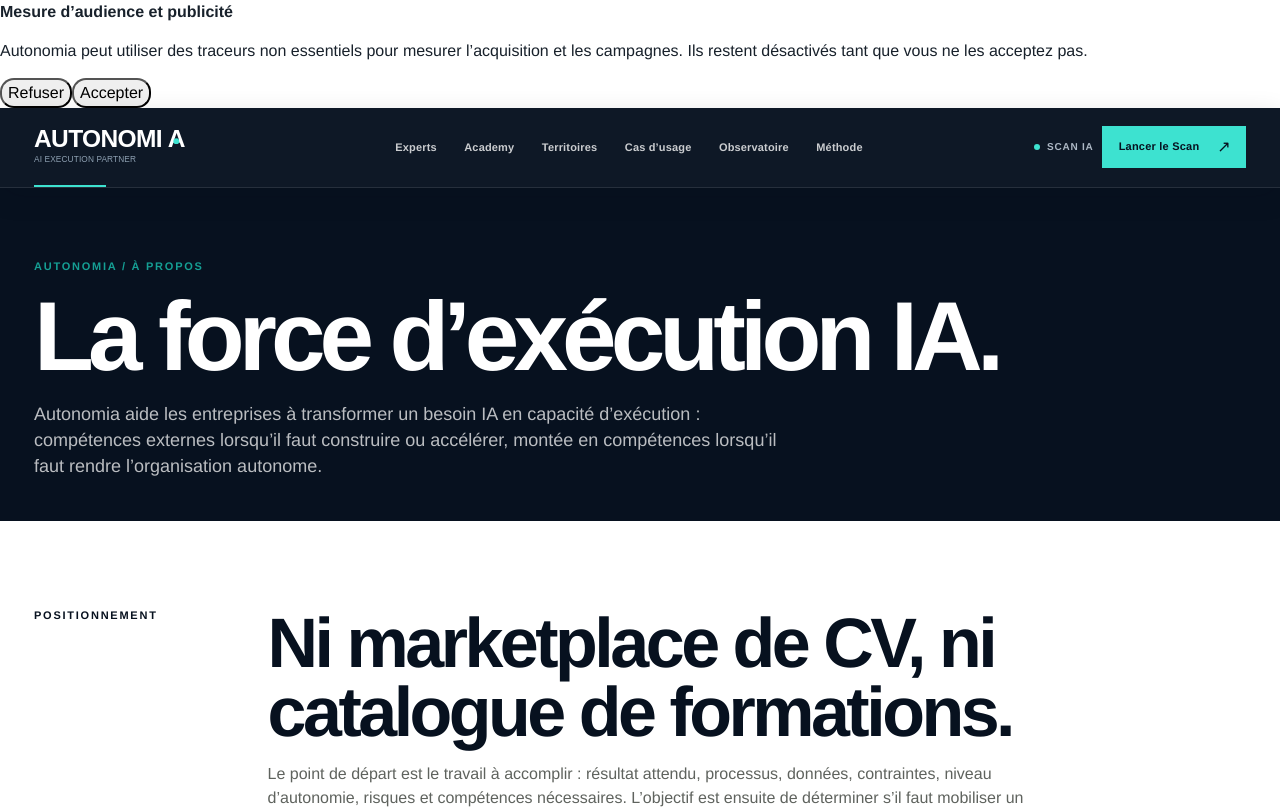
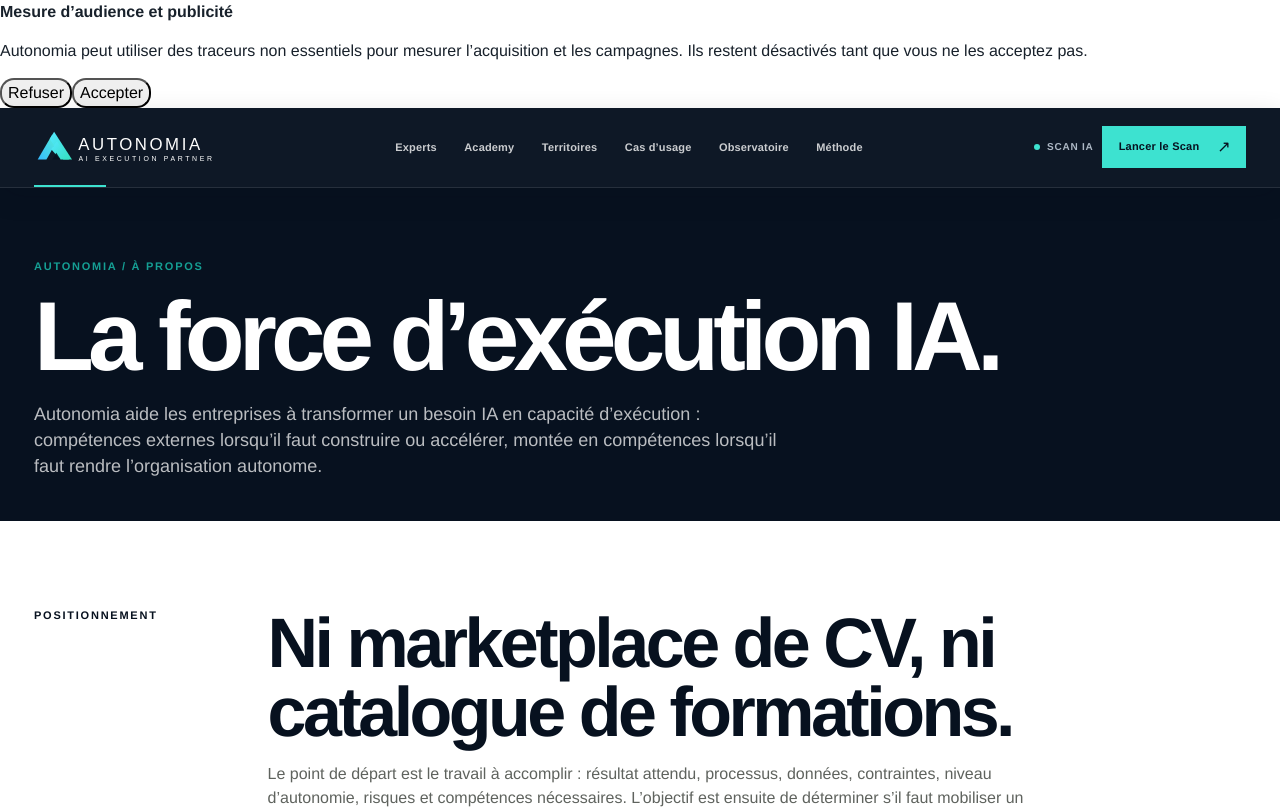
Before and after one commit to aristote-app/Autonomia-MCP, a Next.js app in the folder site/: page /a-propos in a window 1280 px wide. Shown: the top 809 px of the page. Built offline with nearby package versions, Linux system fonts and the light colour scheme; no server answers.

Commit message:
Match Autonomia header logo to CV reference

```diff
--- a/site/components/AutonomiaLogo.js
+++ b/site/components/AutonomiaLogo.js
@@ -1,12 +1,51 @@
-export default function AutonomiaLogo({ width = 190, inverse = true }) {
-  const primary = inverse ? "#FFFFFF" : "#07111f";
-  const secondary = inverse ? "#8ea0b2" : "#66717d";
+export default function AutonomiaLogo({ width = 260 }) {
   return (
-    <svg width={width} viewBox="0 0 240 52" role="img" aria-label="AUTONOMIA — AI EXECUTION PARTNER" className="autonomiaLogoSvg">
-      <text x="0" y="27" fill={primary} fontFamily="Arial, Helvetica, sans-serif" fontSize="31" fontWeight="700" letterSpacing="-0.8">AUTONOMI</text>
-      <text x="169" y="27" fill={primary} fontFamily="Arial, Helvetica, sans-serif" fontSize="31" fontWeight="700">A</text>
-      <circle cx="179.8" cy="19.2" r="3.7" fill="#3de2d0" />
-      <text x="0" y="45" fill={secondary} fontFamily="Arial, Helvetica, sans-serif" fontSize="10.5" fontWeight="400" letterSpacing="0.15">AI EXECUTION PARTNER</text>
+    <svg
+      width={width}
+      viewBox="0 0 520 105"
+      role="img"
+      aria-label="AUTONOMIA — AI EXECUTION PARTNER"
+      className="autonomiaLogoSvg"
+    >
+      <defs>
+        <linearGradient id="aGrad1" x1="0" y1="0" x2="1" y2="1">
+          <stop offset="0%" stopColor="#54E7FF"/>
+          <stop offset="100%" stopColor="#35E0C0"/>
+        </linearGradient>
+        <linearGradient id="aGrad2" x1="0" y1="1" x2="1" y2="0">
+          <stop offset="0%" stopColor="#35B9FF"/>
+          <stop offset="100%" stopColor="#57F1D5"/>
+        </linearGradient>
+      </defs>
+
+      {/* Logo mark from the CV: stylised A positioned to the LEFT of AUTONOMIA */}
+      <polygon points="10,86 50,18 62,37 34,86" fill="url(#aGrad2)" />
+      <polygon points="55,10 104,86 80,86 43,30" fill="url(#aGrad1)" />
+      <polygon points="47,58 63,36 96,86 72,86" fill="url(#aGrad1)" />
+      <polygon points="50,86 61,68 73,86" fill="#07111F" opacity="0.9" />
+
+      <text
+        x="121"
+        y="60"
+        fill="#FFFFFF"
+        fontFamily="Montserrat, Arial, Helvetica, sans-serif"
+        fontSize="46"
+        fontWeight="500"
+        letterSpacing="7"
+      >
+        AUTONOMIA
+      </text>
+      <text
+        x="122"
+        y="91"
+        fill="#FFFFFF"
+        fontFamily="Montserrat, Arial, Helvetica, sans-serif"
+        fontSize="19"
+        fontWeight="400"
+        letterSpacing="7.2"
+      >
+        AI EXECUTION PARTNER
+      </text>
     </svg>
   );
 }
```
